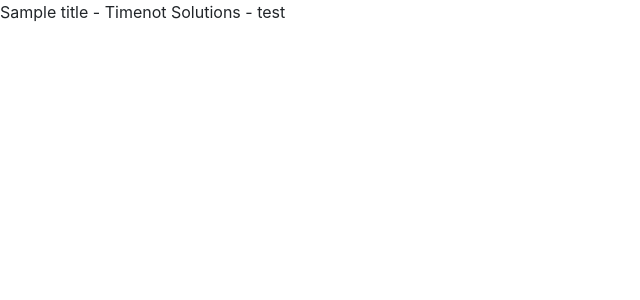
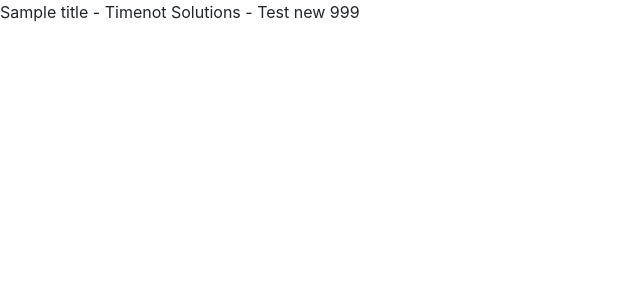
Before and after one commit to Timesol/flopfish_review, a Flask app: template app/templates/index.html in a window 1280 px wide. Shown: the top 300 px of the page, without its empty margins (0-640 px from the left). Run offline with Flask 2, Linux system fonts and the light colour scheme; the template is opened without the code that fills it: most values are stand-ins (such as "Sample title", 1, 10 or a date in 2020); some libraries are stand-ins or nearby versions.

Commit message:
Test Push

```diff
--- a/app/templates/index.html
+++ b/app/templates/index.html
@@ -1,4 +1,4 @@
 {% extends "base.html" %}
 {% block app_content %}
-test
+Test new 999
 {% endblock %}
```
Also changed, not shown: requirements.txt (+0 -57 lines), 1 other file.
